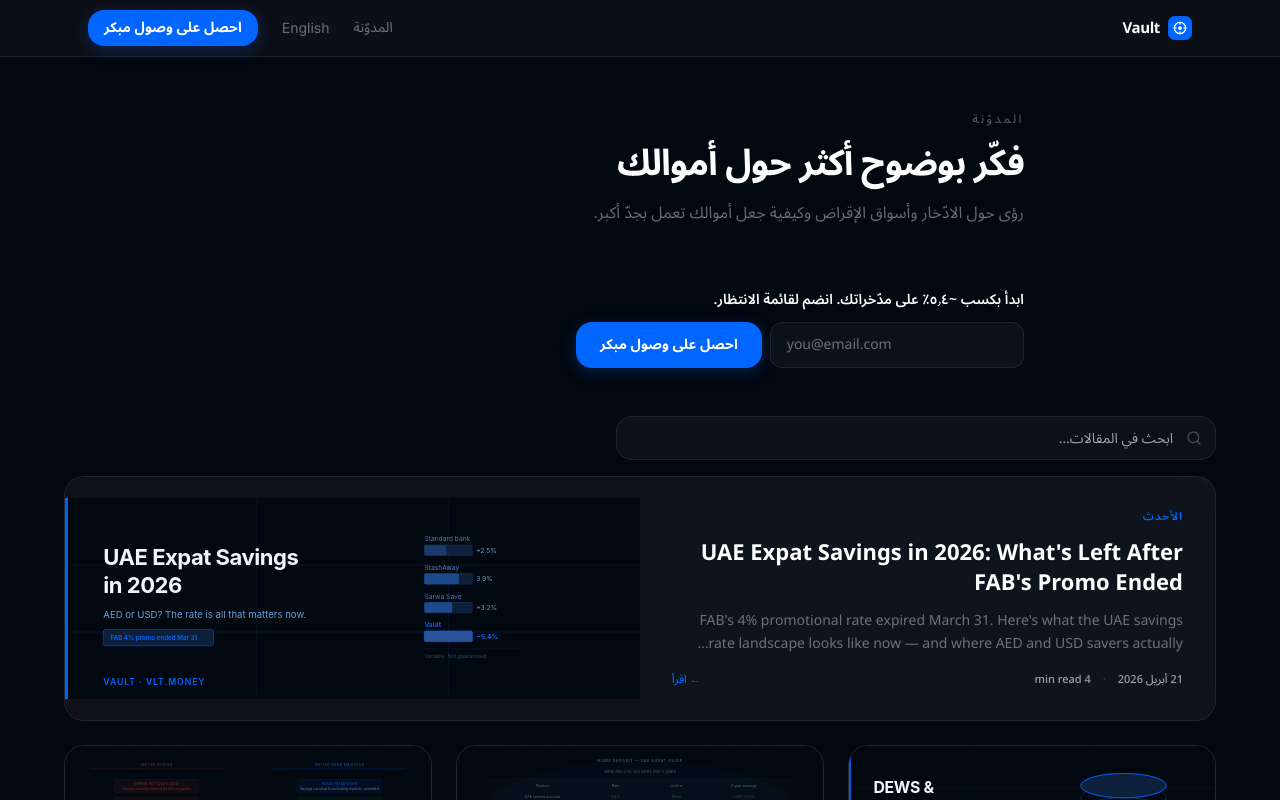
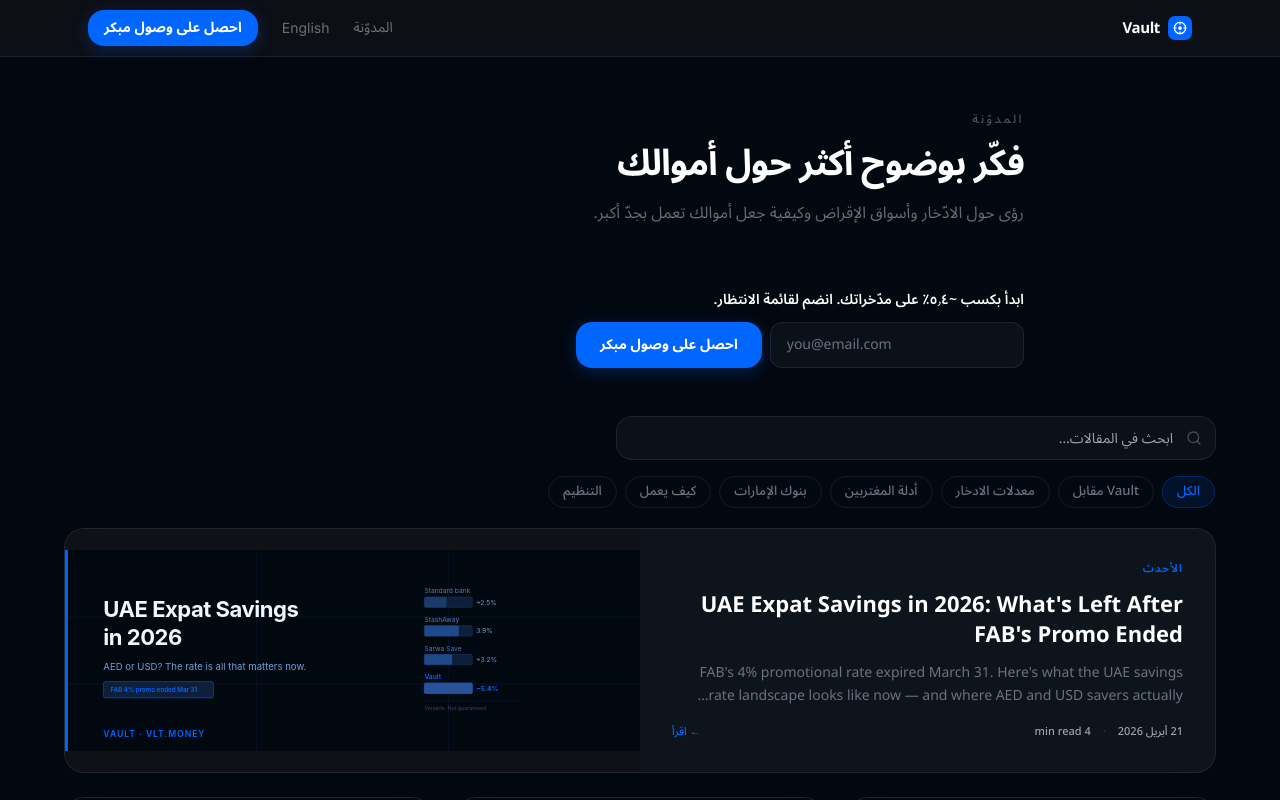
Before and after one commit to ZeroTimeDrift/vlt-landing, a Next.js app: page /ar/blog in a window 1280 px wide. Shown: the top 800 px of the page. Built offline with nearby package versions, Linux system fonts and the light colour scheme; no server answers.

Commit message:
feat: add topic filter pills to Arabic blog (/ar/blog) — parity with English
7-category pill bar with Arabic labels, RTL scroll padding, dynamic featured
card label, and category-aware status text. Same slug matching logic as English.

Co-Authored-By: Paperclip <noreply@paperclip.ing>

```diff
--- a/app/ar/blog/BlogListAr.tsx
+++ b/app/ar/blog/BlogListAr.tsx
@@ -1,23 +1,81 @@
 "use client";
 
-import { useState } from "react";
+import { useState, useMemo } from "react";
 import { Search, X } from "lucide-react";
 import type { BlogPost } from "@/lib/blog";
 
 const INITIAL = 9;
 const INCREMENT = 9;
 
+type Category = { label: string; match: (slug: string) => boolean };
+
+const CATEGORIES: Category[] = [
+  { label: "الكل", match: () => true },
+  { label: "Vault مقابل", match: (s) => s.startsWith("vault-vs-") },
+  {
+    label: "معدلات الادخار",
+    match: (s) =>
+      s.includes("savings-rate") || s.includes("-rates-") || s.startsWith("uae-savings-rates"),
+  },
+  {
+    label: "أدلة المغتربين",
+    match: (s) =>
+      s.includes("expat") ||
+      /(?:^|-)(?:indians|filipinos|pakistanis|british-expats|moving-to-dubai)(?:-|$)/.test(s),
+  },
+  {
+    label: "بنوك الإمارات",
+    match: (s) =>
+      [
+        "adcb", "adib", "fab", "dib", "mashreq", "emirates-nbd",
+        "hsbc", "rakbank", "standard-chartered", "emirates-islamic",
+      ].some((b) => s.includes(b)),
+  },
+  {
+    label: "كيف يعمل",
+    match: (s) =>
+      [
+        "how-vault-works-without-the-jargon",
+        "how-lending-markets-work",
+        "whos-building-vault",
+        "transparency-is-a-feature",
+        "what-to-check-before-depositing",
+        "who-are-the-borrowers",
+      ].includes(s) || s.startsWith("what-is-"),
+  },
+  {
+    label: "التنظيم",
+    match: (s) =>
+      ["regulation", "adgm", "genius-act", "legal", "us-earnings-ban", "us-digital-savings", "us-stablecoin"].some(
+        (t) => s.includes(t)
+      ),
+  },
+];
+
 export default function BlogListAr({ posts }: { posts: BlogPost[] }) {
   const [displayCount, setDisplayCount] = useState(INITIAL);
   const [query, setQuery] = useState("");
+  const [activePill, setActivePill] = useState("الكل");
+
   const q = query.trim().toLowerCase();
+
+  const categoryCounts = useMemo(
+    () => CATEGORIES.map((c) => ({ ...c, count: posts.filter((p) => c.match(p.slug)).length })),
+    [posts]
+  );
+  const visiblePills = categoryCounts.filter((c) => c.label === "الكل" || c.count >= 2);
+
+  const pillFiltered =
+    activePill === "الكل"
+      ? posts
+      : posts.filter((p) => CATEGORIES.find((c) => c.label === activePill)!.match(p.slug));
   const filtered = q
-    ? posts.filter(
+    ? pillFiltered.filter(
         (p) =>
           p.title.toLowerCase().includes(q) ||
           (p.excerpt ?? "").toLowerCase().includes(q)
       )
-    : posts;
+    : pillFiltered;
   const visible = q ? filtered : filtered.slice(0, displayCount);
   const allShown = q || displayCount >= filtered.length;
 
@@ -98,6 +156,63 @@
         </div>
       </div>
 
+      {/* Topic filter pills */}
+      <div
+        style={{
+          display: "flex",
+          gap: "8px",
+          overflowX: "auto",
+          scrollbarWidth: "none",
+          paddingRight: "1px",
+          paddingLeft: "16px",
+          paddingBottom: "4px",
+          direction: "rtl",
+        }}
+        className="hide-scrollbar"
+      >
+        {visiblePills.map((cat) => {
+          const isActive = activePill === cat.label;
+          return (
+            <button
+              key={cat.label}
+              onClick={() => {
+                setActivePill(cat.label);
+                setDisplayCount(INITIAL);
+              }}
+              style={{
+                height: "32px",
+                padding: "0 14px",
+                borderRadius: "999px",
+                border: `1px solid ${isActive ? "rgba(0,102,255,0.28)" : "rgba(255,255,255,0.08)"}`,
+                background: isActive ? "rgba(0,102,255,0.10)" : "transparent",
+                color: isActive ? "#0066FF" : "#6B7280",
+                fontSize: "13px",
+                fontWeight: 500,
+                fontFamily: "'Noto Sans Arabic', Inter, sans-serif",
+                cursor: "pointer",
+                whiteSpace: "nowrap",
+                flexShrink: 0,
+                transition: "background 0.15s, color 0.15s, border-color 0.15s",
+              }}
+              onMouseEnter={(e) => {
+                if (!isActive) {
+                  e.currentTarget.style.background = "rgba(255,255,255,0.04)";
+                  e.currentTarget.style.color = "#9CA3AF";
+                }
+              }}
+              onMouseLeave={(e) => {
+                if (!isActive) {
+                  e.currentTarget.style.background = "transparent";
+                  e.currentTarget.style.color = "#6B7280";
+                }
+              }}
+            >
+              {cat.label}
+            </button>
+          );
+        })}
+      </div>
+
       {q && filtered.length === 0 ? (
         <div
           style={{
@@ -140,7 +255,7 @@
                 )}
                 <div className="flex flex-col justify-center p-8 flex-1">
                   <span className="text-[11px] font-semibold uppercase tracking-widest mb-3" style={{ color: "#0066FF" }}>
-                    الأحدث
+                    {activePill === "الكل" ? "الأحدث" : activePill}
                   </span>
                   <h2 className="text-[22px] font-bold text-white mb-3 leading-snug">{featured.title}</h2>
                   <p className="text-sm text-vault-muted leading-relaxed mb-4 line-clamp-2">{featured.excerpt}</p>
@@ -215,10 +330,14 @@
             )}
             <p className="text-xs text-vault-muted" style={{ textAlign: "center" }}>
               {q
-                ? `${filtered.length} نتيجة لـ "${query.trim()}"`
-                : allShown
-                  ? `عرض جميع المقالات (${posts.length})`
-                  : `عرض ${Math.min(displayCount, posts.length)} من ${posts.length} مقالة`}
+                ? `${filtered.length} نتيجة لـ "${query.trim()}"${activePill !== "الكل" ? ` في ${activePill}` : ""}`
+                : activePill !== "الكل"
+                  ? allShown
+                    ? `عرض جميع مقالات ${activePill} (${filtered.length})`
+                    : `عرض ${Math.min(displayCount, filtered.length)} من ${filtered.length} مقالة في ${activePill}`
+                  : allShown
+                    ? `عرض جميع المقالات (${posts.length})`
+                    : `عرض ${Math.min(displayCount, posts.length)} من ${posts.length} مقالة`}
             </p>
           </div>
         </>
```
